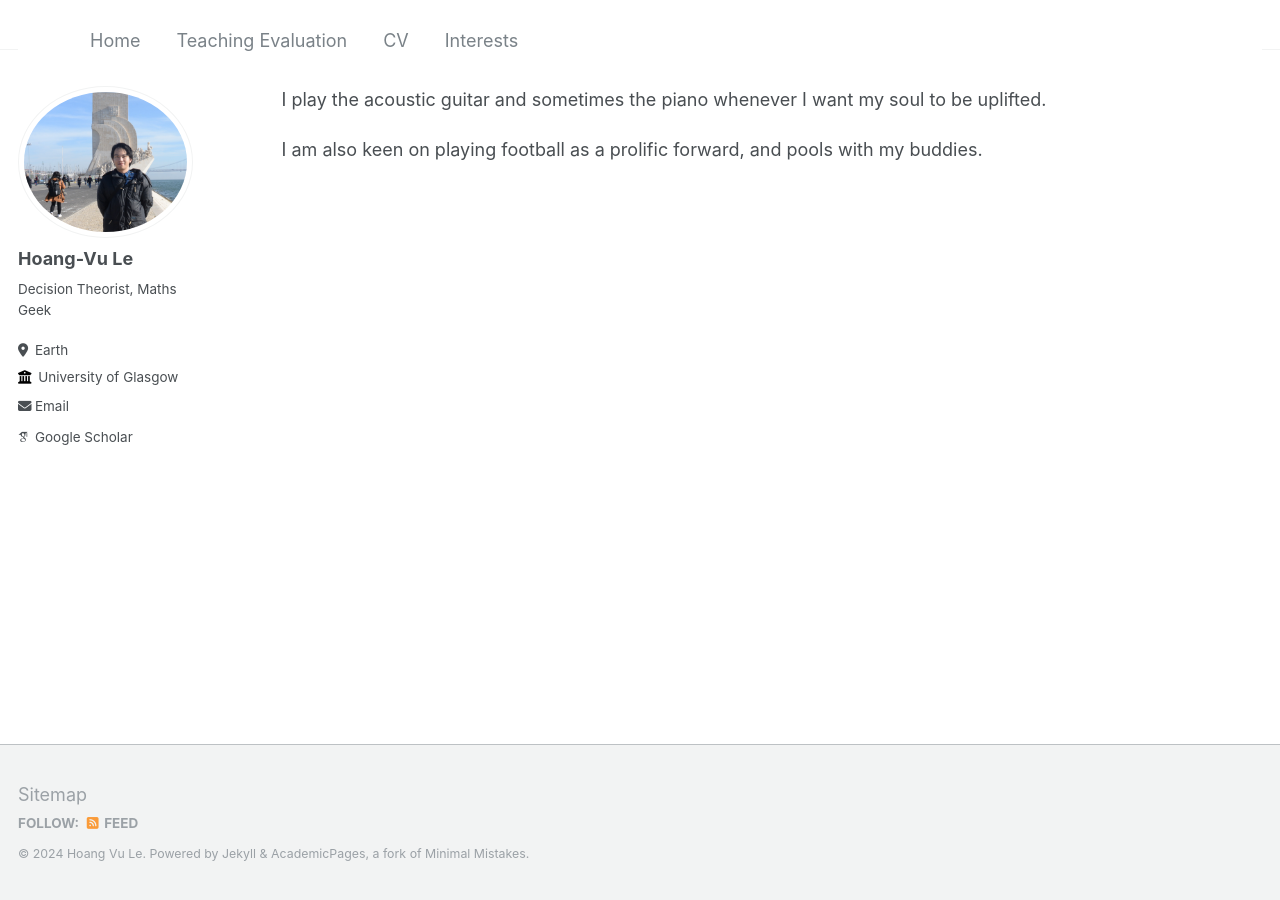
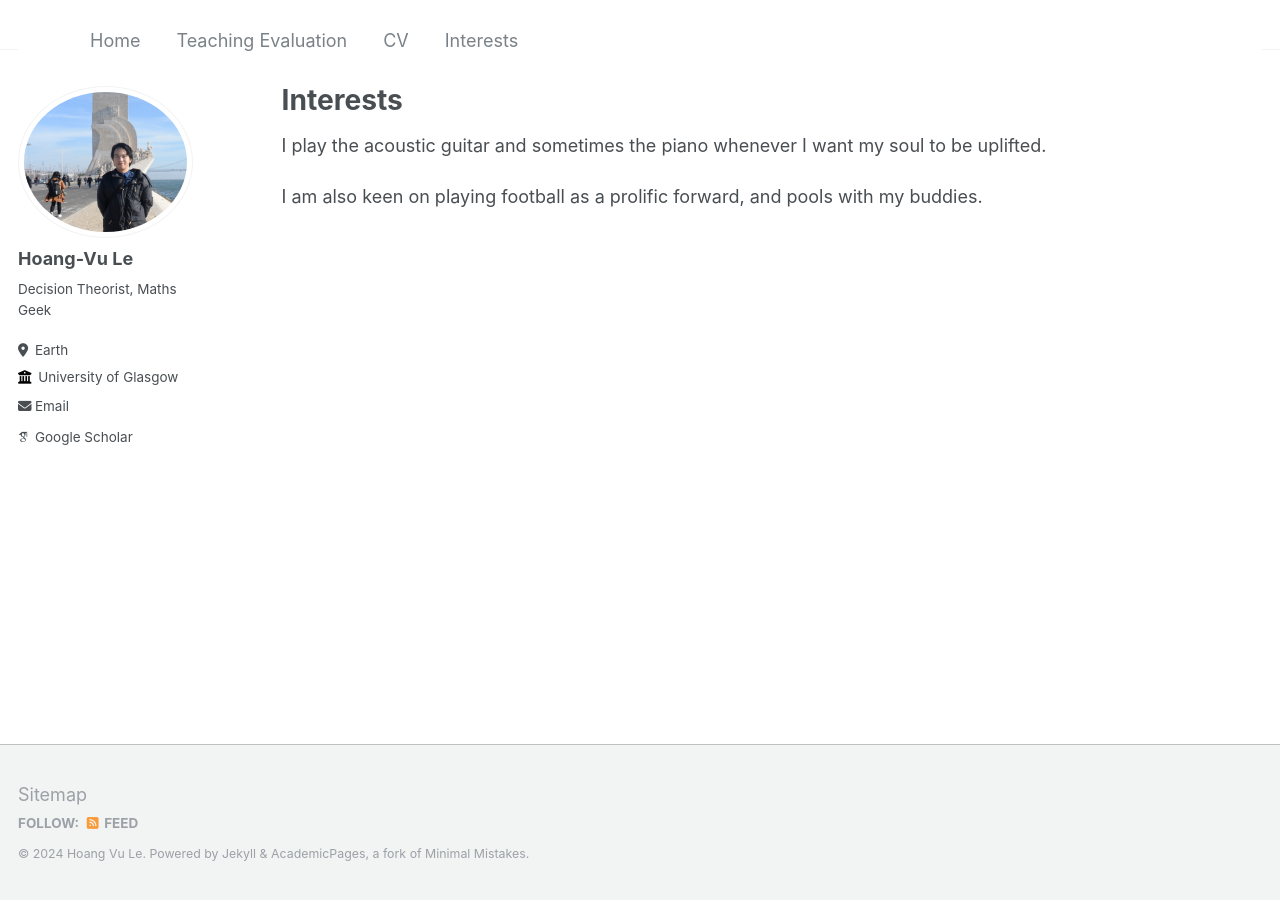
Before and after one commit to hvule/hvule.github.io, a Jekyll site: the page built from _pages/interest.md, in a window 1280 px wide. Built offline with Jekyll 4.4.1, drawn with Linux system fonts in a browser that asks for light colours; some web fonts are replaced; our own code applies the rules of GitHub Pages for plain Markdown files.

Commit message:
Update interest.md

```diff
--- a/_pages/interest.md
+++ b/_pages/interest.md
@@ -1,3 +1,10 @@
+---
+layout: archive
+title: "Interests"
+permalink: /interest/
+author_profile: true
+---
+
 I play the acoustic guitar and sometimes the piano whenever I want my soul to be uplifted.
 
 I am also keen on playing football as a prolific forward, and pools with my buddies.
```
